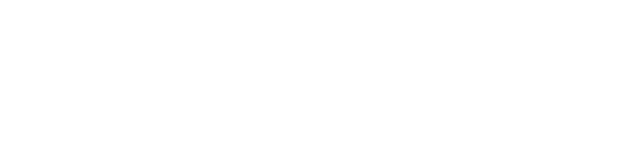
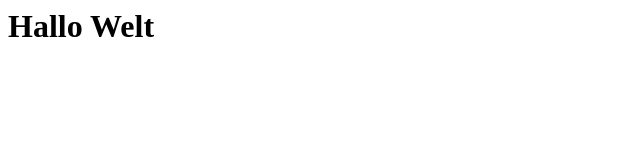
Before and after one commit to kahles17/Web-push, a plain HTML site: page index.html in a window 1280 px wide. Shown: the whole page, without its empty margins (0-640 px from the left). Drawn offline with Linux system fonts and the light colour scheme.

Commit message:
Update index.html

```diff
--- a/index.html
+++ b/index.html
@@ -1,3 +1,5 @@
+<html>
+<head>
 <script src="https://cdn.onesignal.com/sdks/OneSignalSDK.js" async=""></script>
 <script>
   window.OneSignal = window.OneSignal || [];
@@ -11,3 +13,8 @@
     });
   });
 </script>
+</head>
+<body>
+  <h1>Hallo Welt</h1>
+</body>
+</html>
```
